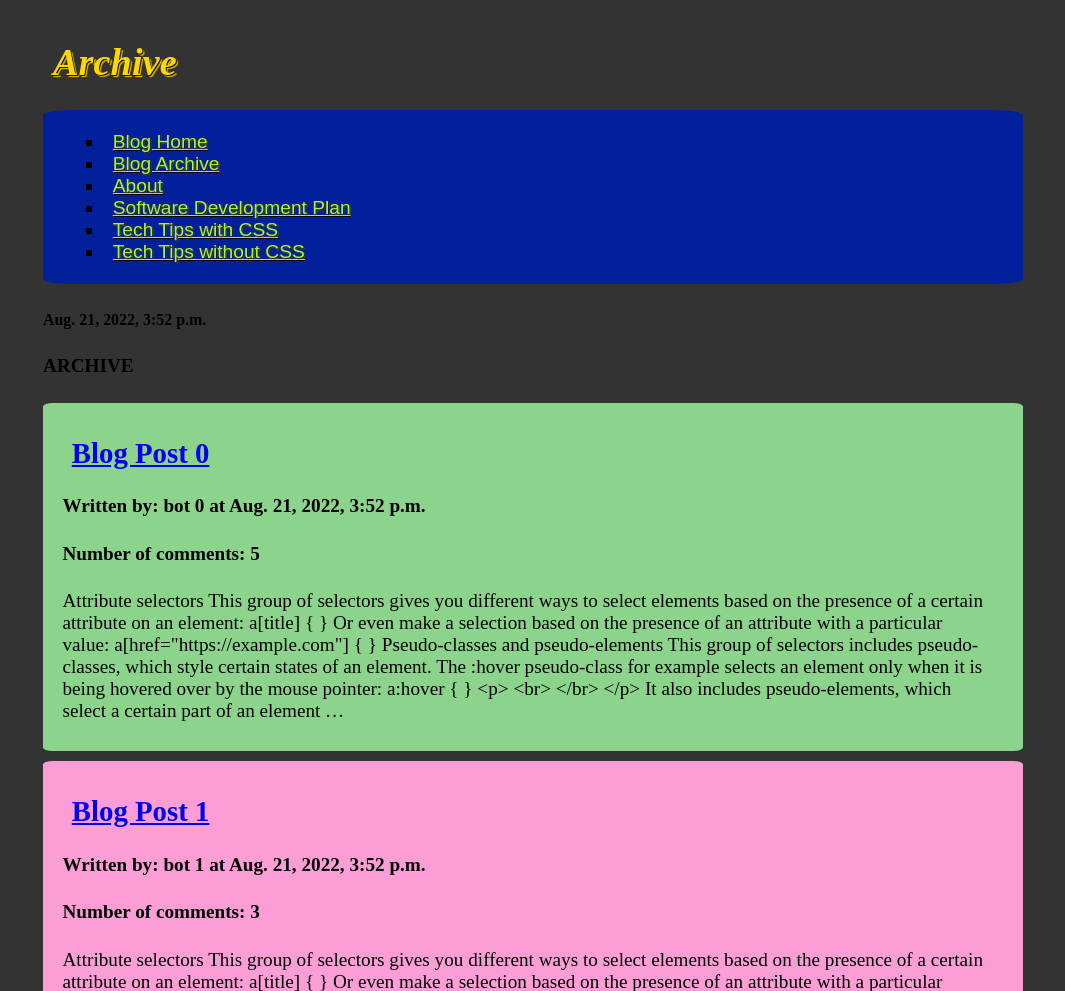
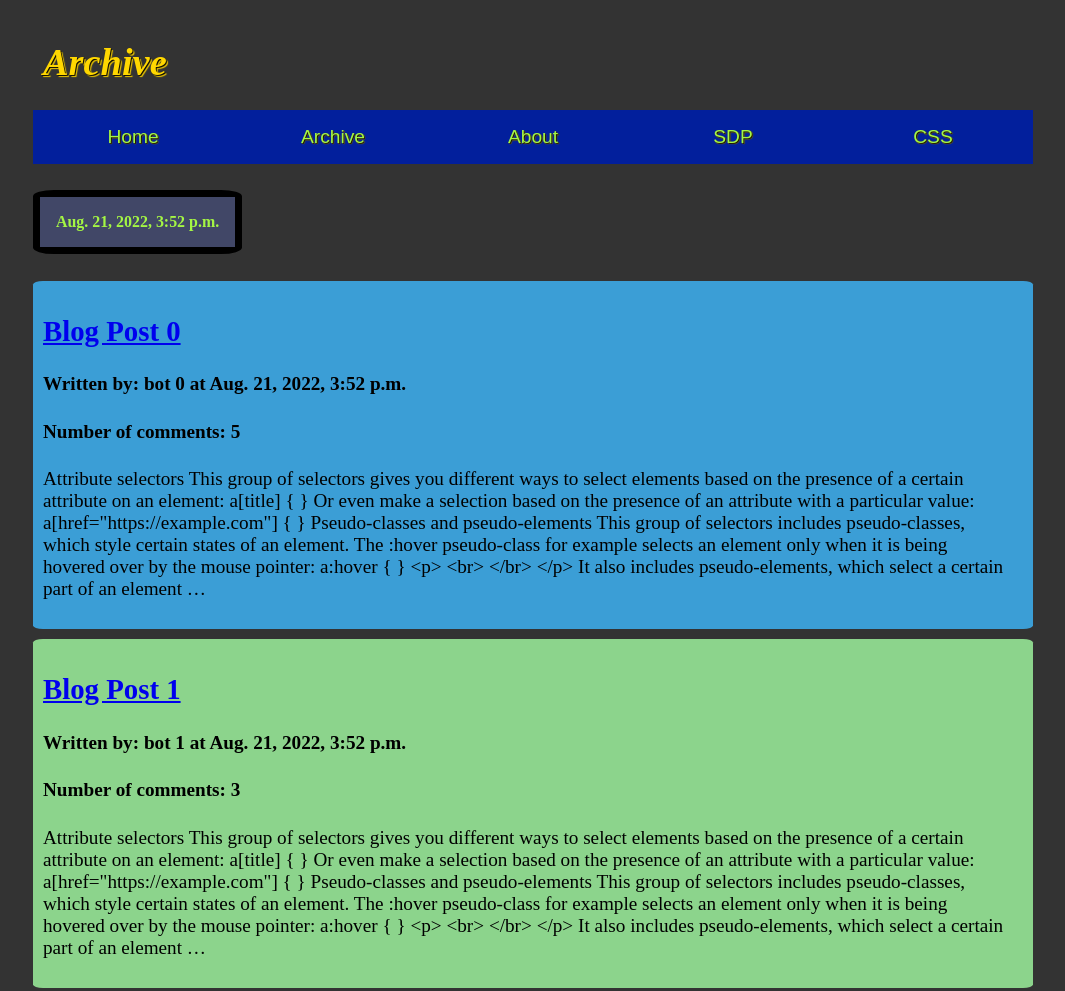
Before and after one commit to Karls-lab/DjangoBlog, a Django app: page /blog/blog_archive.html/ in a window 1280 px wide. Shown: the top 991 px of the page, without its empty margins (107-1172 px from the left). Run offline with Django 3.2, Linux system fonts and the light colour scheme; data comes from the database, SQL or seed files in the repository.

Commit message:
Cleaner Nav-Bar with FlexBox

```diff
--- a/blog/static/blog/style.css
+++ b/blog/static/blog/style.css
@@ -1,16 +1,36 @@
 
 .navigation {
+	display: flex;
+	align-items: center;
+	position: relative;
 	background-color: #021f9c;
 	font-family:sans-serif;
-	border-radius: 3%;
-	padding: .1em;
+}
 
+.navigation ul {
+	display: flex;
+	margin: 0;
+	padding: 0;
+	flex: 1 1 0;
+}
+
+.navigation ul li {
+	list-style-type: none;
+	flex: 1;  /* Makes each item take up equal negative space */
+	text-align: center;
 }
 
 .navigation a {
+	display: block;
+	padding: 1rem 2rem;
+	text-decoration: none;
 	color: #a4f644;
 	text-shadow: 1px 1px 1px black,
         1px 1px 1px #FFD700;
+}
+
+.navigation li :hover {
+	background-color: red;
 }
 
 html {
@@ -27,10 +47,6 @@
 	font-size: 1.2em;
 }
 
-body *{
-	margin-left: 1%;
-	margin-right: 1%;
-}
 
 #title{
 	font-style: oblique;
@@ -39,10 +55,6 @@
 	text-shadow: 1px 1px 1px black,
              2px 2px 1px #FFD700;
 	padding-left: 1%;
-}
-
-.navigation li {
-	list-style-type: square;
 }
 
 .timestamp {
@@ -70,9 +82,6 @@
 	margin-bottom: 1%;
 	border-radius: 1%;
 }
-
-
-
 
 code{
 	font-size: 18px;
--- a/blog/templates/blog/blog_archive.html
+++ b/blog/templates/blog/blog_archive.html
@@ -12,17 +12,15 @@
 	<h1 id="title">Archive</h1>
 	<div class="navigation">
 		<ul>
-			<li><a href="{% url 'blog:blog_home' %}">Blog Home</a></li>
-			<li><a href="{% url 'blog:blog_archive' %}">Blog Archive</a></li>
+			<li><a href="{% url 'blog:blog_home' %}">Home</a></li>
+			<li><a href="{% url 'blog:blog_archive' %}">Archive</a></li>
 			<li><a href="{% url 'blog:about' %}">About</a></li>
-			<li><a href="{% url 'blog:plan' %}">Software Development Plan</a></li>
-			<li><a href="{% url 'blog:techtips+css' %}">Tech Tips with CSS</a></li>
-			<li><a href="{% url 'blog:techtips-css' %}">Tech Tips without CSS</a></li>
+			<li><a href="{% url 'blog:plan' %}">SDP</a></li>
+			<li><a href="{% url 'blog:techtips+css' %}">CSS</a></li>
 		</ul>
 	</div>
 
-	<h5> {{ now }} </h5>
-	<h4> ARCHIVE </h4>
+	<h5 class = "timestamp"> {{ now }} </h5>
 
 	{% for entry in all_blog_posts %}
 		<div class="article">
```
Also changed, not shown: blog/templates/blog/about.html (+4 -5 lines), blog/templates/blog/blog_entry.html (+5 -6 lines), blog/templates/blog/blog_home.html (+5 -6 lines), blog/templates/blog/index.html (+10 -10 lines), blog/templates/blog/plan.html (+4 -5 lines), blog/templates/blog/techtips+css.html (+6 -6 lines).
